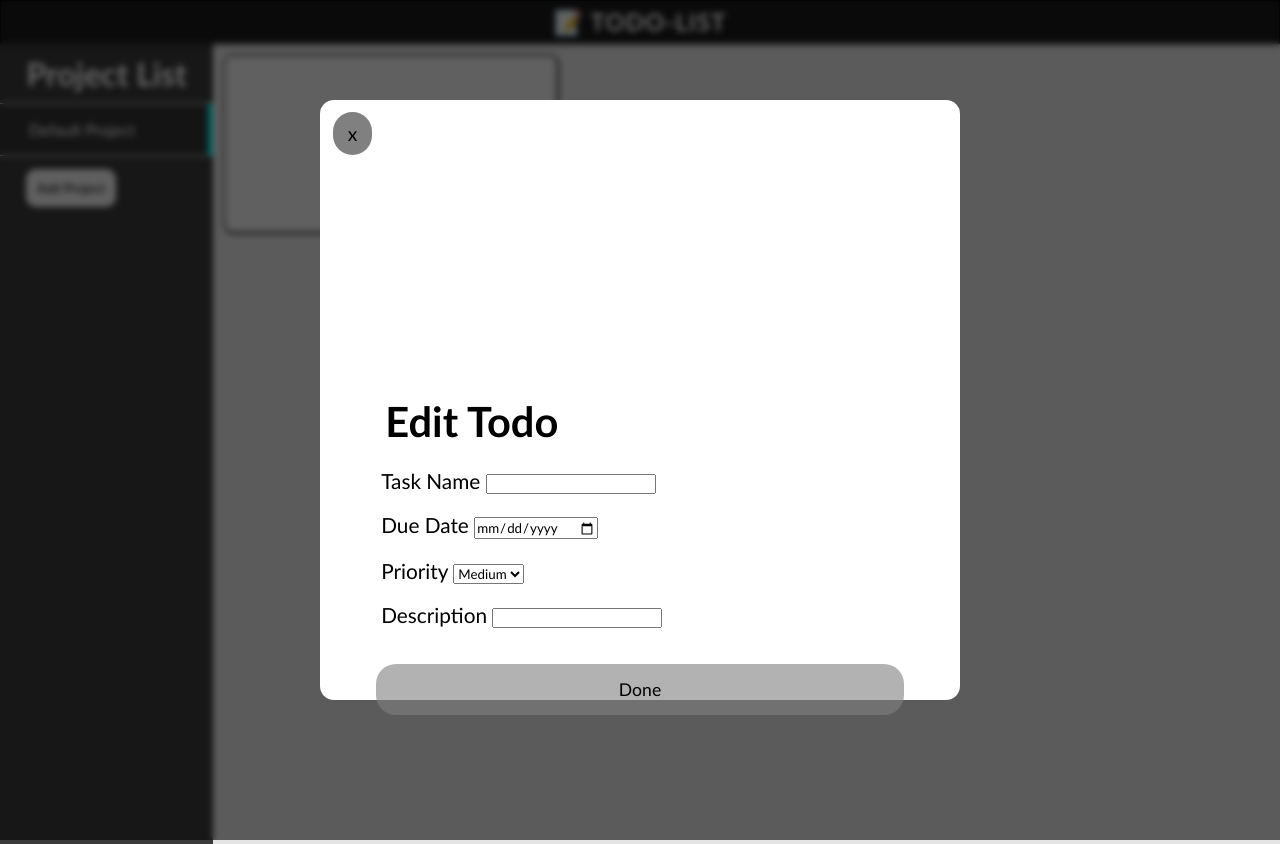
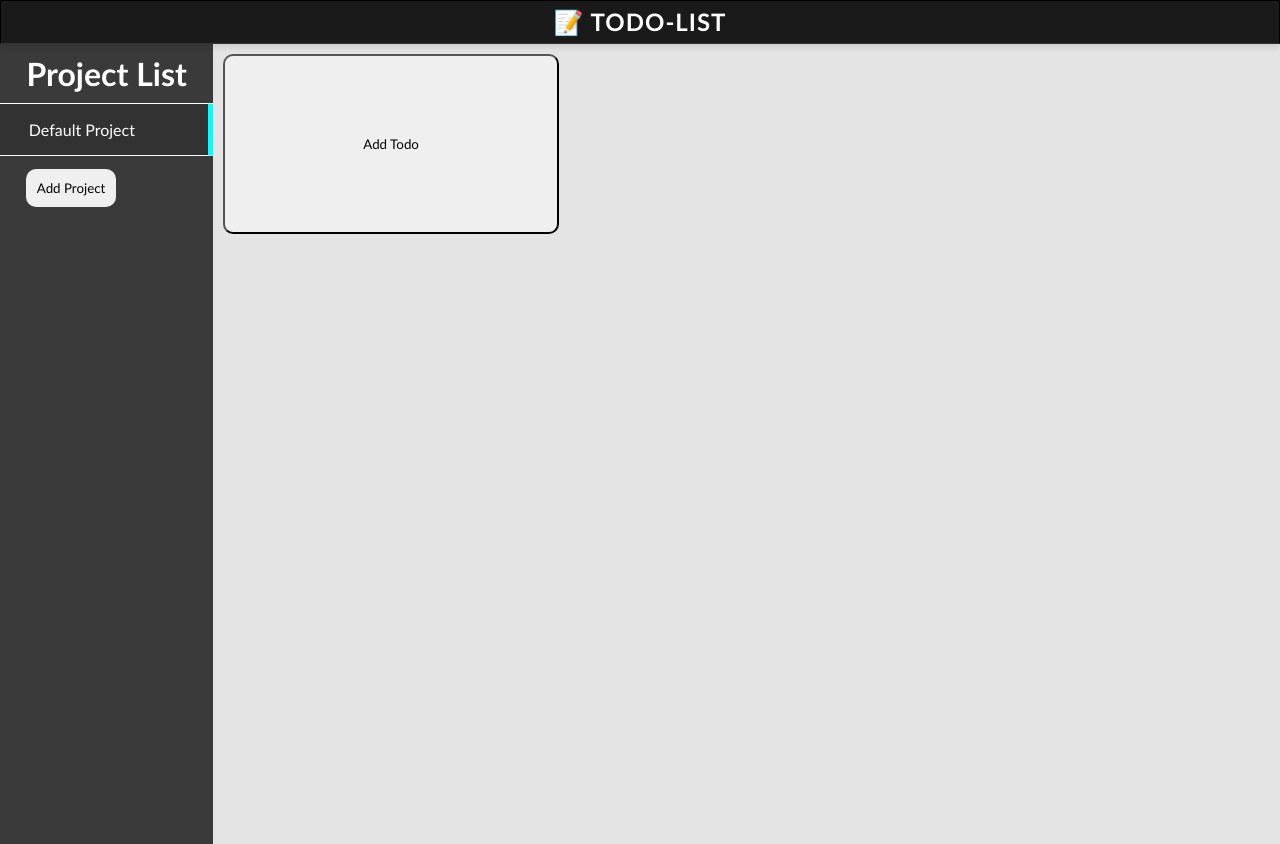
Before and after one commit to Appropriate32/Todo-List, a website built with webpack: page src/template.html in a window 1280 px wide. Built offline with nearby package versions, Linux system fonts and the light colour scheme.

Commit message:
Added hidden by default on page load

```diff
--- a/src/template.html
+++ b/src/template.html
@@ -9,8 +9,8 @@
     <header>
         <h1>📝 Todo-List</h1>
     </header>
-    <div class="blur"></div>
-    <div class="edit-overlay">
+    <div class="blur hidden"></div>
+    <div class="edit-overlay hidden">
         <button class="x">x</button>
         <div class="edit-content">
             <h1>Edit Todo</h1>
```
